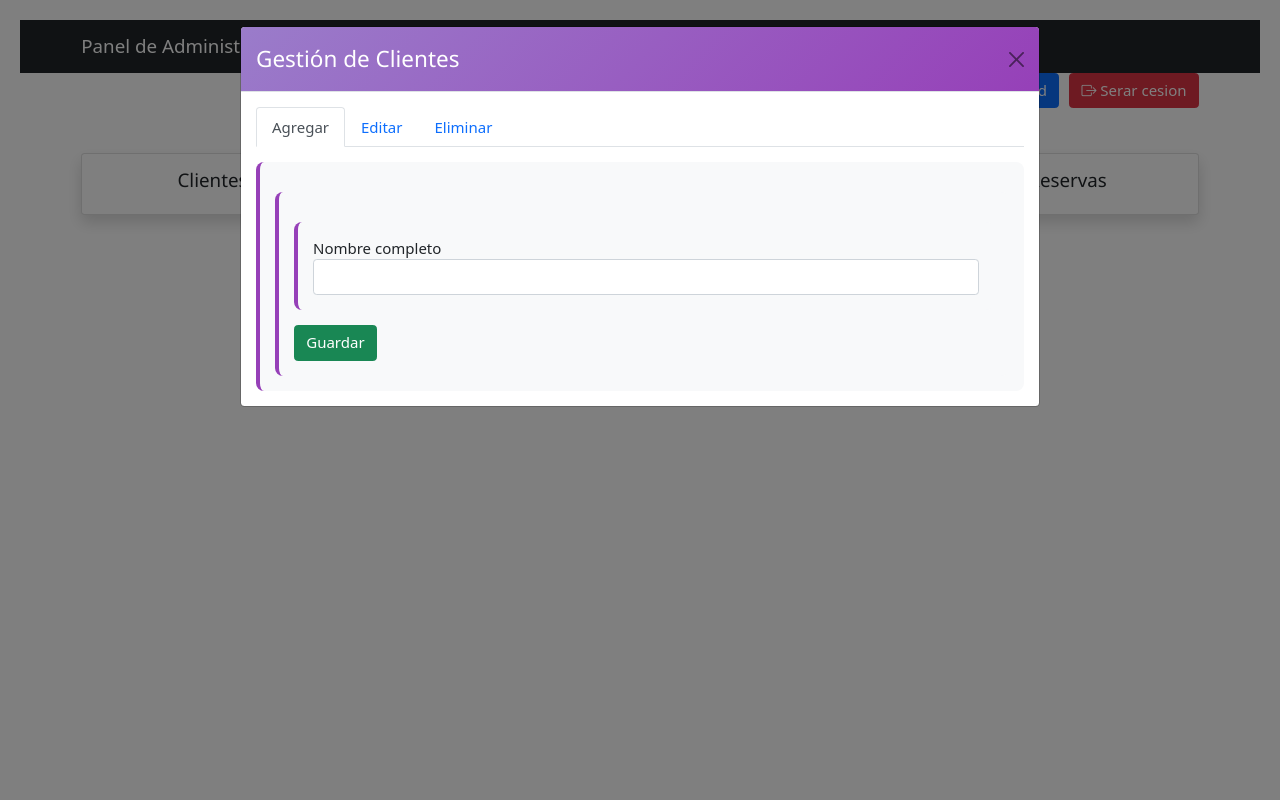
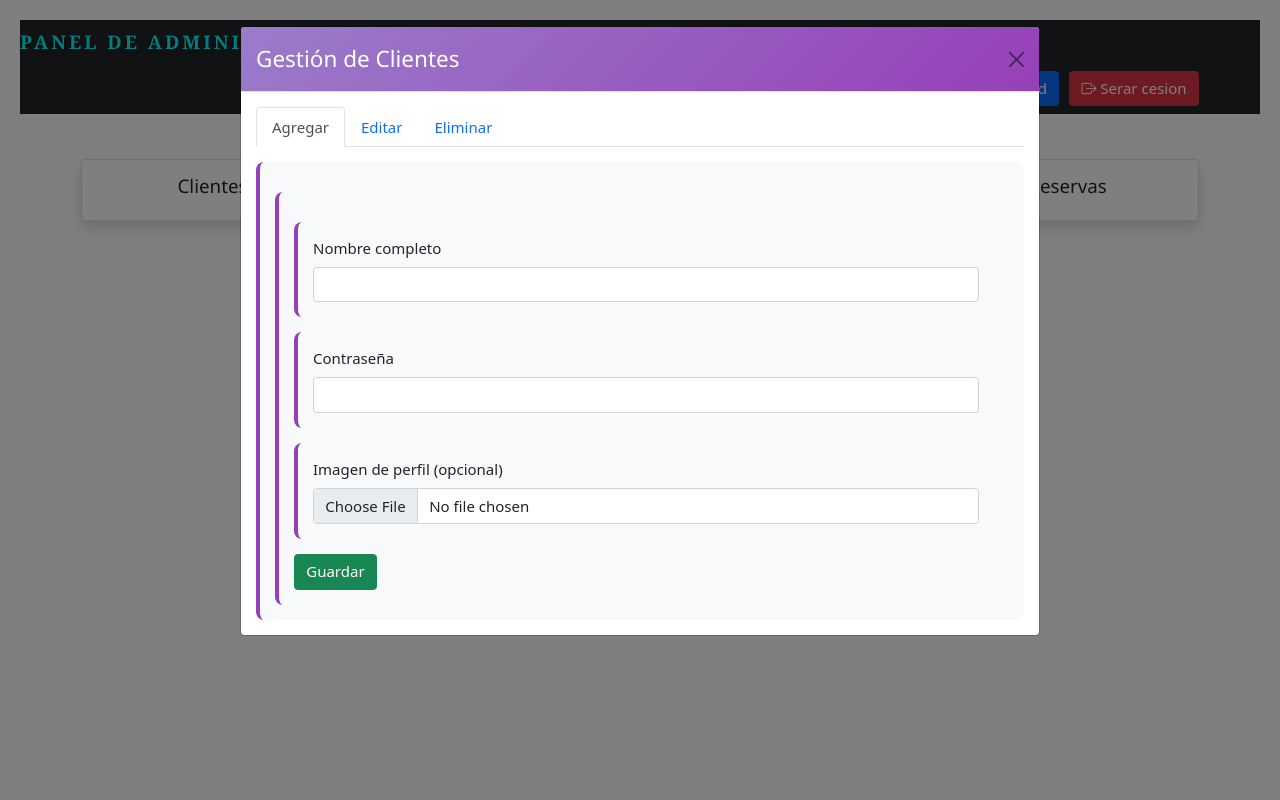
Before and after one commit to David151-NR/parqueadero12, a Flask app: page /adminmenu in a window 1280 px wide, after a click on "Clientes". Run offline with Flask 3, Linux system fonts and the light colour scheme; the visitor is signed in with stand-in values (Sample User, id 1).

Commit message:
interfaz administrador

```diff
--- a/app/__init__.py
+++ b/app/__init__.py
@@ -20,7 +20,7 @@ def create_app():
         from .models.Clientes import Clientes
         return Clientes.query.get(int(idCliente))
 
-    from app.routes import auth,autos_routes,motos_routes,reserva_routes,espacio_routes,Tiparque_routes,admin_routes
+    from app.routes import auth,autos_routes,motos_routes,reserva_routes,espacio_routes,Tiparque_routes,admin_routes,users_route
     app.register_blueprint(auth.bp)
     app.register_blueprint(autos_routes.bp)
     app.register_blueprint(motos_routes.bp)
@@ -28,5 +28,5 @@ def create_app():
     app.register_blueprint(espacio_routes.bp)
     app.register_blueprint(Tiparque_routes.bp)
     app.register_blueprint(admin_routes.bp)
-
+    app.register_blueprint(users_route.bp)
     return app
--- a/app/models/Clientes.py
+++ b/app/models/Clientes.py
@@ -6,7 +6,7 @@ class Clientes(db.Model, UserMixin):
     __tablename__ = 'cliente'
     idCliente = db.Column(db.Integer, primary_key=True)
     namecli = db.Column(db.String(90), unique=True, nullable=False)
-    passworduser = db.Column(db.String(300), unique=True, nullable=False)  # Aquí se almacenará el hash
+    passworduser = db.Column(db.String(300), nullable=False)  # Aquí se almacenará el hash
     correo = db.Column(db.String(90), nullable=True)
     imgper = db.Column(db.String(300), nullable=True)
     rol = db.Column(db.String(20), default='cliente')  # admin, gestor, cliente
--- a/app/routes/Tiparque_routes.py
+++ b/app/routes/Tiparque_routes.py
@@ -13,7 +13,7 @@ def index():
 
 # Ruta para crear un nuevo tipo de reserva
 @bp.route('/reserva', methods=['POST'])
-def crear_reserva():
+def add():
     data = request.get_json()
     nombre = data.get('nombre')
     descripcion = data.get('descripcion')
--- a/app/routes/users_route.py
+++ b/app/routes/users_route.py
@@ -3,13 +3,14 @@ from flask import Blueprint, render_template, request, redirect, url_for, flash
 from flask_login import login_required,current_user
 from werkzeug.utils import secure_filename
 from app.models.Clientes import Clientes
+from app.routes import users_route
 from app import db
 
 
 bp = Blueprint('users', __name__)
 
 # Configuración para la subida de imágenes
-ALLOWED_EXTENSIONS = {'png', 'jpg', 'jpeg', 'gif'}
+ALLOWED_EXTENSIONS = {'png', 'jpg', 'jpeg', 'gif', 'avif'}
 UPLOAD_FOLDER = os.path.join(os.getcwd(), 'app', 'static\imagenes')  # Ruta absoluta
 
 # Verificar que la carpeta existe, si no, crearla
@@ -25,16 +26,17 @@ def index():
     data = Clientes.query.all()
     return render_template('cliente/index.html', data=data,datausu=current_user)
 
-@bp.route('/users/add', methods=['GET', 'POST'])
+
+@bp.route('/add/asdfasdfa', methods=['GET', 'POST'])
 @login_required
 def add():
+
     if request.method == 'POST':
         #print("📩 Datos recibidos:", request.form)
         #print("📂 Archivos recibidos:", request.files)
-
         namecli = request.form['namecli']
         passworduser = request.form['passworduser']
-        imgper = request.form['imgper']
+        imgper = request.files['img1perf']
 
         new_user = Clientes(passworduser=passworduser, namecli=namecli, imgper="tienda.png")
 
@@ -43,7 +45,7 @@ def add():
             #flash("⚠ No se encontró la imagen en la solicitud", "error")
             #return redirect(request.url)
 
-        file = request.files['img1']
+        file = request.files['img1perf']
 
         #if file.filename == '':
             #flash("⚠ No se seleccionó ninguna imagen", "error")
@@ -68,9 +70,9 @@ def add():
         db.session.commit()
         flash('✅ Usuario creado correctamente')
 
-        return redirect(url_for('users.index'))  # Redirigir a la lista de usuarios
-
-    return render_template('usuarios/add.html')
+        #return redirect(url_for('users.index'))  # Redirigir a la lista de usuarios
+        return render_template('admin/admintt.html')
+    return render_template('admin/admintt.html')
 
 
 
--- a/app/static/prueva.css
+++ b/app/static/prueva.css
@@ -359,3 +359,12 @@ button[onclick="openModal()"]:hover {
     font-size: 1.5rem;
     cursor: pointer;
 }
+.navbar-brand {
+        font-family: 'Georgia', serif;
+        font-size: clamp(22px, 4vw, 32px);
+        font-weight: bold;
+        color: #00ffff !important;
+        text-transform: uppercase;
+        letter-spacing: 3px;
+        text-shadow: 0 2px 4px rgba(0, 0, 0, 0.6);
+    }
--- a/app/templates/admin/admintt.html
+++ b/app/templates/admin/admintt.html
@@ -1,5 +1,6 @@
 <!DOCTYPE html>
 <html lang="es">
+
 <head>
     <meta charset="UTF-8">
     <meta name="viewport" content="width=device-width, initial-scale=1.0">
@@ -10,16 +11,27 @@
     <link href="https://cdn.jsdelivr.net/npm/bootstrap@5.1.3/dist/css/bootstrap.min.css" rel="stylesheet">
     <link rel="stylesheet" href="https://cdn.jsdelivr.net/npm/bootstrap-icons@1.11.1/font/bootstrap-icons.css">
 </head>
-<body >
+
+<body>
+    {% with messages = get_flashed_messages(with_categories=true) %}
+    {% if messages %}
+    {% for category, message in messages %}
+    <div class="flash-message alert alert-{{ category }} alert-dismissible fade show" role="alert">
+        {{ message }}
+        <button type="button" class="btn-close" data-bs-dismiss="alert" aria-label="Close"></button>
+    </div>
+    {% endfor %}
+    {% endif %}
+    {% endwith %}
+    <nav class="navbar navbar-dark bg-dark">
+        <!-- Encabezado con título y botones -->
+        <div class="titulo-admin">
+            <span class="navbar-brand">Panel de Administración</span>
+        </div>
+    </nav>
     <!-- Barra de navegación -->
     <nav class="navbar navbar-dark bg-dark">
-        <!-- Encabezado con título y botones -->
 
-            <div class="container">
-                <span class="navbar-brand">Panel de Administración</span>
-            </div>
-        </div>
-    </nav>
         <div class="container">
             <div class="button-group">
                 <button type="button" class="btn btn-primary" data-bs-toggle="modal" data-bs-target="#acercaModal">
@@ -38,6 +50,8 @@
                 </form>
             </div>
         </div>
+    </nav>
+
     <div class="container my-5">
         <div class="row g-4">
             <!-- Tarjetas de módulos -->
@@ -87,26 +101,42 @@
                 <div class="modal-body">
                     <ul class="nav nav-tabs">
                         <li class="nav-item">
-                            <button class="nav-link active" data-bs-toggle="tab" data-bs-target="#agregarCliente">Agregar</button>
+                            <button class="nav-link active" data-bs-toggle="tab"
+                                data-bs-target="#agregarCliente">Agregar</button>
                         </li>
                         <li class="nav-item">
-                            <button class="nav-link" data-bs-toggle="tab" data-bs-target="#editarCliente">Editar</button>
+                            <button class="nav-link" data-bs-toggle="tab"
+                                data-bs-target="#editarCliente">Editar</button>
                         </li>
                         <li class="nav-item">
-                            <button class="nav-link" data-bs-toggle="tab" data-bs-target="#eliminarCliente">Eliminar</button>
+                            <button class="nav-link" data-bs-toggle="tab"
+                                data-bs-target="#eliminarCliente">Eliminar</button>
                         </li>
                     </ul>
 
                     <div class="tab-content mt-3">
                         <!-- Agregar Cliente -->
                         <div class="tab-pane fade show active" id="agregarCliente">
-                            <form>
+                            <form action="{{ url_for('users.add') }}" method="post" enctype="multipart/form-data">
+
                                 <div class="mb-3">
-                                    <label>Nombre completo</label>
-                                    <input type="text" class="form-control" required>
+                                    <label for="namecli" class="form-label">Nombre completo</label>
+                                    <input type="text" class="form-control" id="namecli" name="namecli" required>
                                 </div>
-                                <button class="btn btn-success">Guardar</button>
+
+                                <div class="mb-3">
+                                    <label for="passworduser" class="form-label">Contraseña</label>
+                                    <input type="password" class="form-control" id="passworduser" name="passworduser" required>
+                                </div>
+
+                                <div class="mb-3">
+                                    <label for="img1" class="form-label">Imagen de perfil (opcional)</label>
+                                    <input type="file" class="form-control" id="img1perf" name="img1perf" accept="image/*">
+                                </div>
+
+                                <button type="submit" class="btn btn-success">Guardar</button>
                             </form>
+
                         </div>
 
                         <!-- Editar Cliente -->
@@ -155,20 +185,22 @@
                 <div class="modal-body">
                     <ul class="nav nav-tabs">
                         <li class="nav-item">
-                            <button class="nav-link active" data-bs-toggle="tab" data-bs-target="#agregarGaraje">Agregar</button>
+                            <button class="nav-link active" data-bs-toggle="tab"
+                                data-bs-target="#agregarGaraje">Agregar</button>
                         </li>
                         <li class="nav-item">
                             <button class="nav-link" data-bs-toggle="tab" data-bs-target="#editarGaraje">Editar</button>
                         </li>
                         <li class="nav-item">
-                            <button class="nav-link" data-bs-toggle="tab" data-bs-target="#eliminarGaraje">Eliminar</button>
+                            <button class="nav-link" data-bs-toggle="tab"
+                                data-bs-target="#eliminarGaraje">Eliminar</button>
                         </li>
                     </ul>
 
                     <div class="tab-content mt-3">
                         <!-- Agregar garaje -->
                         <div class="tab-pane fade show active" id="agregarGaraje">
-                            <form>
+                            <form action="{{ url_for('Tipreser.add') }}" method="post" enctype="multipart/form-data">
                                 <div class="mb-3">
                                     <label>Mombre del nuevo garaje</label>
                                     <input type="text" class="form-control" required>
@@ -223,25 +255,44 @@
                 <div class="modal-body">
                     <ul class="nav nav-tabs">
                         <li class="nav-item">
-                            <button class="nav-link active" data-bs-toggle="tab" data-bs-target="#agregarEspacios">Agregar</button>
+                            <button class="nav-link active" data-bs-toggle="tab"
+                                data-bs-target="#agregarEspacios">Agregar</button>
                         </li>
                         <li class="nav-item">
-                            <button class="nav-link" data-bs-toggle="tab" data-bs-target="#editarEspacios">Editar</button>
+                            <button class="nav-link" data-bs-toggle="tab"
+                                data-bs-target="#editarEspacios">Editar</button>
                         </li>
                         <li class="nav-item">
-                            <button class="nav-link" data-bs-toggle="tab" data-bs-target="#eliminarEspacios">Eliminar</button>
+                            <button class="nav-link" data-bs-toggle="tab"
+                                data-bs-target="#eliminarEspacios">Eliminar</button>
                         </li>
                     </ul>
 
                     <div class="tab-content mt-3">
                         <!-- Agregar espacio -->
                         <div class="tab-pane fade show active" id="agregarEspacios">
-                            <form>
-                                <div class="mb-3">
-                                    <label>Mombre del nuevo espacio</label>
-                                    <input type="text" class="form-control" required>
+                            <form action="{{ url_for('espacio.add') }}" method="post" enctype="multipart/form-data">
+                                <div class="form-group">
+                                    <label for="numero" class="form-label">Número:</label>
+                                    <input type="text" id="numero" name="numero" class="form-input" required>
                                 </div>
-                                <button class="btn btn-success">Guardar</button>
+
+                                <div class="form-group">
+                                    <label for="descripcion" class="form-label">Descripción:</label>
+                                    <textarea id="descripcion" name="descripcion" class="form-input form-textarea" required></textarea>
+                                </div>
+
+                                <div class="form-group">
+                                    <label for="ubicacion" class="form-label">Ubicación:</label>
+                                    <input type="text" id="ubicacion" name="ubicacion" class="form-input" required>
+                                </div>
+
+                                <div class="checkbox-group">
+                                    <input type="checkbox" id="disponible" name="disponible" class="checkbox-input" value="true">
+                                    <label for="disponible" class="checkbox-label">Disponible</label>
+                                </div>
+
+                                <button type="submit" class="submit-btn">Guardar Espacio</button>
                             </form>
                         </div>
 
@@ -292,13 +343,16 @@
                 <div class="modal-body">
                     <ul class="nav nav-tabs">
                         <li class="nav-item">
-                            <button class="nav-link active" data-bs-toggle="tab" data-bs-target="#agregarReserva">Agregar</button>
+                            <button class="nav-link active" data-bs-toggle="tab"
+                                data-bs-target="#agregarReserva">Agregar</button>
                         </li>
                         <li class="nav-item">
-                            <button class="nav-link" data-bs-toggle="tab" data-bs-target="#editarReserva">Editar</button>
+                            <button class="nav-link" data-bs-toggle="tab"
+                                data-bs-target="#editarReserva">Editar</button>
                         </li>
                         <li class="nav-item">
-                            <button class="nav-link" data-bs-toggle="tab" data-bs-target="#eliminarReserva">Eliminar</button>
+                            <button class="nav-link" data-bs-toggle="tab"
+                                data-bs-target="#eliminarReserva">Eliminar</button>
                         </li>
                     </ul>
 
@@ -358,4 +412,5 @@
     <script src="https://cdn.jsdelivr.net/npm/bootstrap@5.1.3/dist/js/bootstrap.bundle.min.js"></script>
 
 </body>
+
 </html>
```
Also changed, not shown: app/static/miestilo2.css (+24 -0 lines), app/templates/tutorial/tutorial.html (+22 -27 lines), app/static/imagenes/mujer.avif (added), app/static/imagenes/patron.jpg (added).
